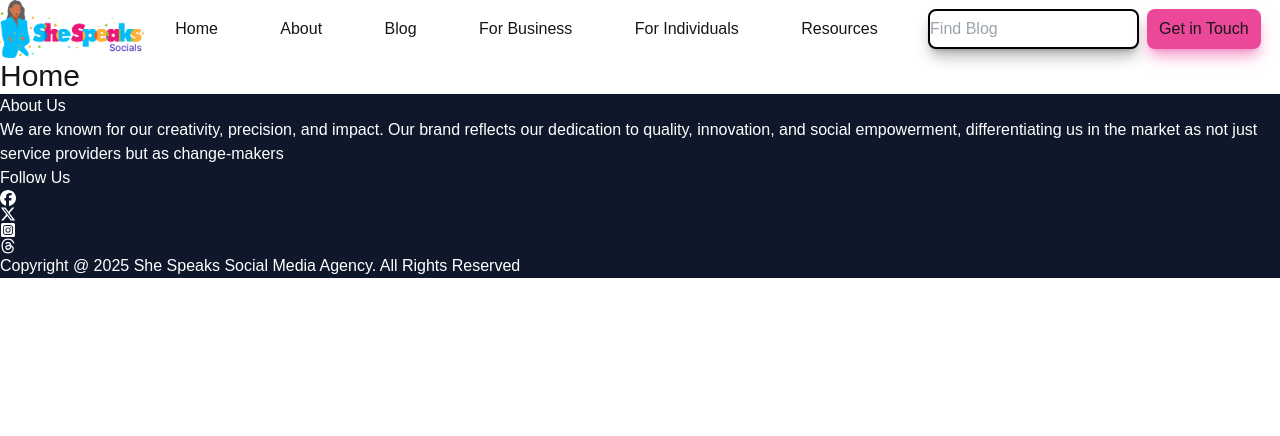
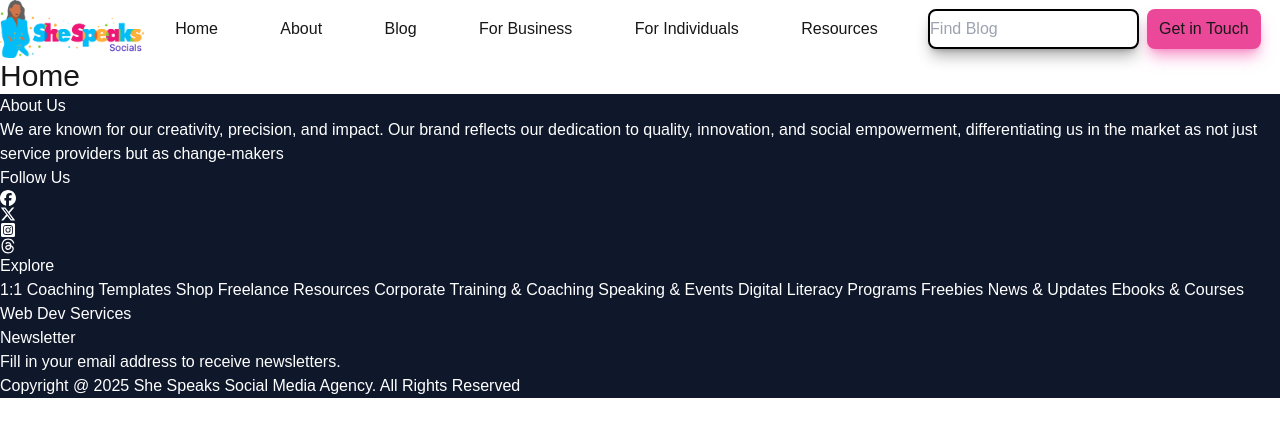
Before and after one commit to MatthewsRicky/shespeaksocial, a Next.js app: page / in a window 1280 px wide. Shown: the top 436 px of the page. Built offline with nearby package versions, Linux system fonts and the light colour scheme.

Commit message:
Filling out the 2nd and 3rd sections of the footer

```diff
--- a/components/Footer.tsx
+++ b/components/Footer.tsx
@@ -4,7 +4,10 @@ import {FaInstagramSquare} from "react-icons/fa";
 
 const Footer = () => {
 	return (
-		<section className="flex flex-col items-center justify-center mx-0 bg-slate-900 text-white w-full gap-6">
+
+
+		<section
+			className="flex flex-col items-center justify-center mx-0 bg-slate-900 text-white w-full gap-6">
 			<div>
 				<div>
 					<div>
@@ -29,8 +32,24 @@ const Footer = () => {
 							</li>
 						</ul>
 					</div>
-					<div></div>
-					<div></div>
+					<div>
+						<h1>Explore</h1>
+						<article>1:1 Coaching
+							Templates Shop
+							Freelance Resources
+							Corporate Training & Coaching
+							Speaking & Events
+							Digital Literacy Programs
+							Freebies
+							News & Updates
+							Ebooks & Courses
+							Web Dev Services</article>
+					</div>
+					<div>
+						<h1>Newsletter</h1>
+						<article>Fill in your email address
+							to receive newsletters.</article>
+					</div>
 				</div>
 				<div>
 					<p>Copyright @ 2025 She Speaks Social Media Agency. All Rights Reserved </p>
```
